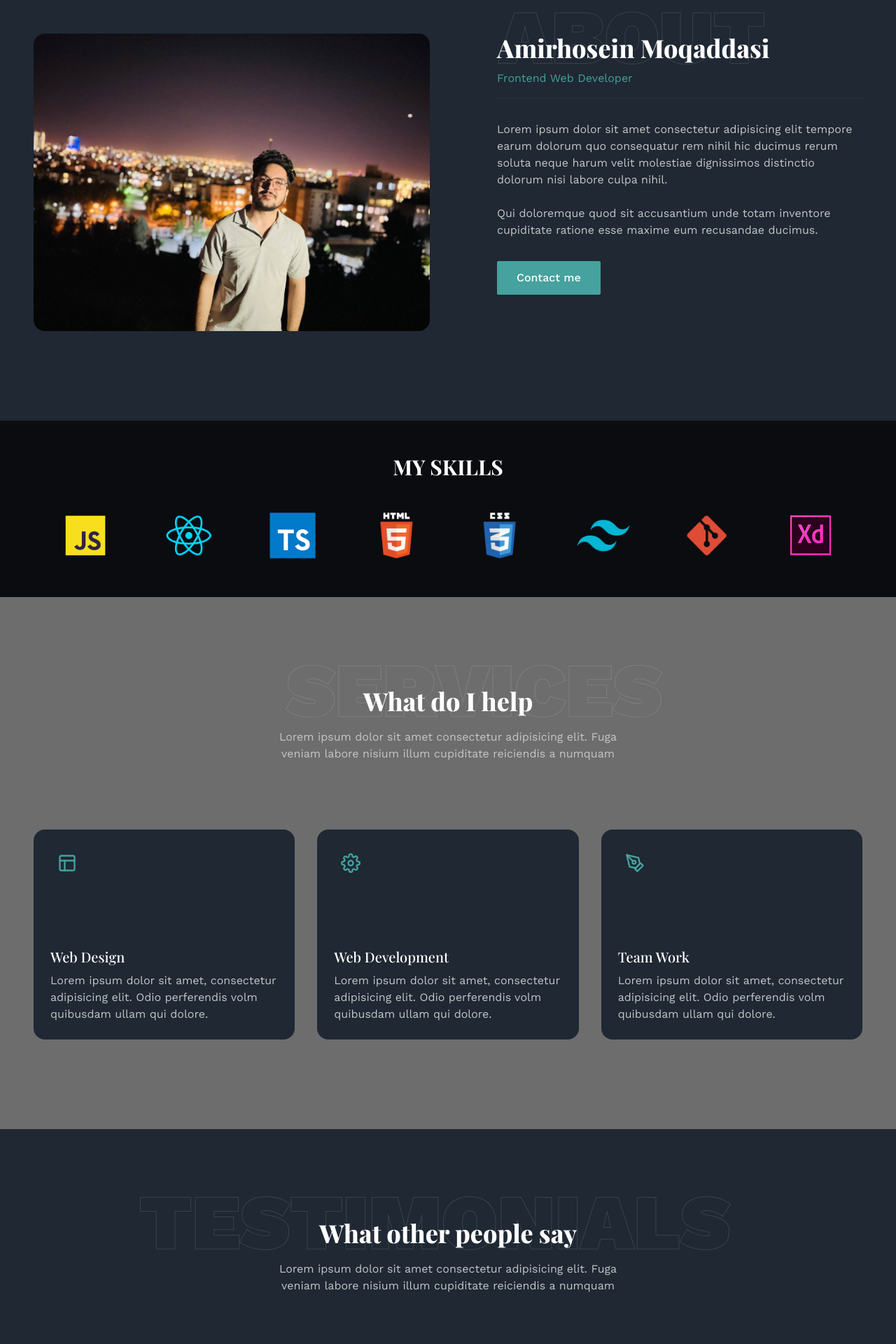
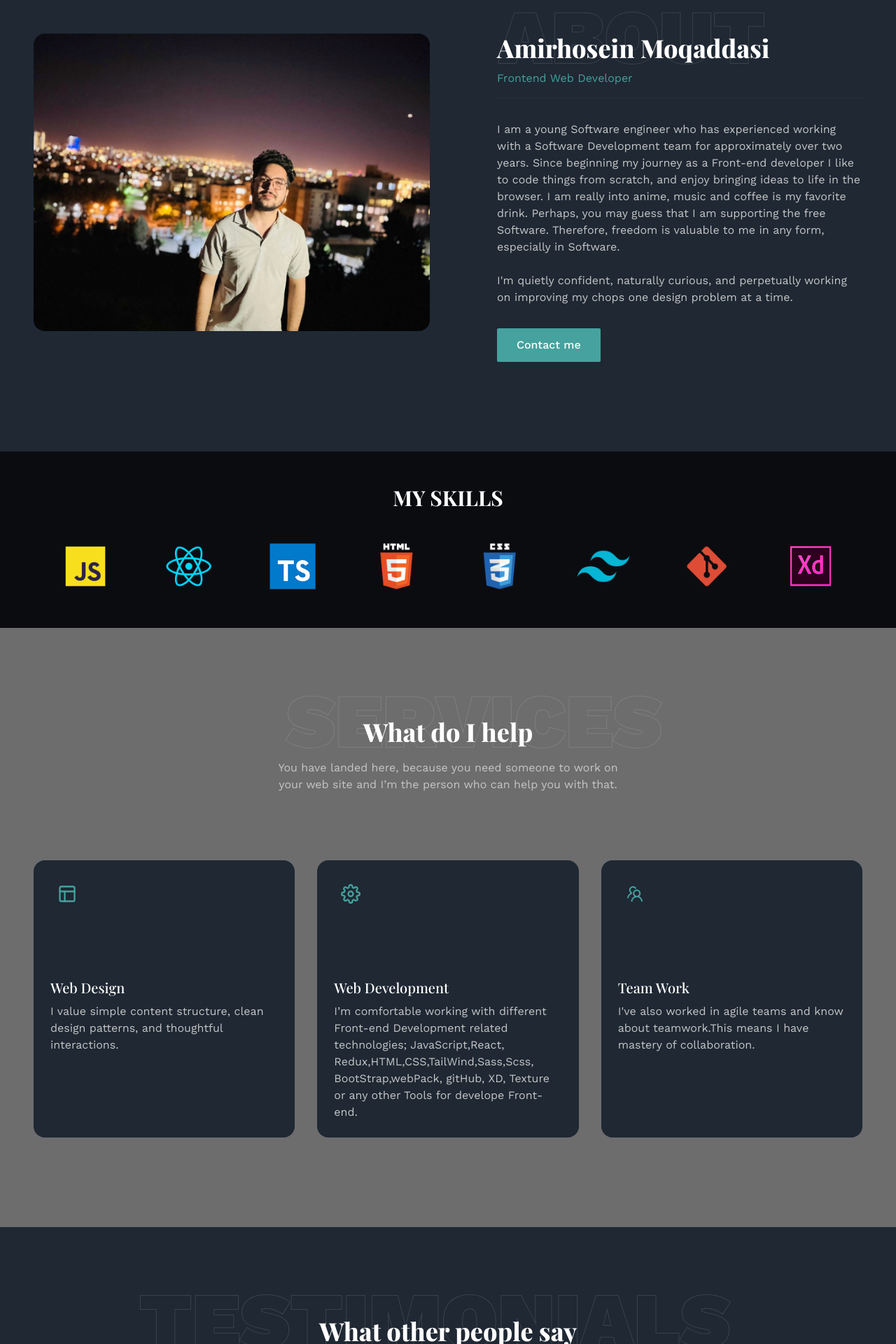
Before and after one commit to Moqaddasi/Portfolio, a React (Create React App) app: page / in a window 1280 px wide. Shown: the part 880-2800 px from the top of the page at 70% size. Built offline with nearby package versions, Linux system fonts and the light colour scheme; a web font is replaced by a local one.

Commit message:
Complete text of portfolio

```diff
--- a/src/components/About.js
+++ b/src/components/About.js
@@ -24,13 +24,16 @@ const About = () => {
               </p>
               <hr className='mb-8 opacity-5' />
               <p className='mb-8'>
-                Lorem ipsum dolor sit amet consectetur adipisicing elit tempore
-                earum dolorum quo consequatur rem nihil hic ducimus rerum soluta
-                neque harum velit molestiae dignissimos distinctio dolorum nisi
-                labore culpa nihil. <br />
+                I am a young Software engineer who has experienced working with
+                a Software Development team for approximately over two years.
+                Since beginning my journey as a Front-end developer
+                I like to code things from scratch, and enjoy bringing ideas to life in the browser.
+                I am really into anime,
+                music and coffee is my favorite drink. Perhaps, you may guess that I am supporting the free Software.
+                Therefore, freedom is valuable to me in any form, especially in Software.
                 <br />
-                Qui doloremque quod sit accusantium unde totam inventore
-                cupiditate ratione esse maxime eum recusandae ducimus.
+                <br />
+                I'm quietly confident, naturally curious, and perpetually working on improving my chops one design problem at a time.
               </p>
             </div>
             <Link to='contact'
--- a/src/components/Contact.js
+++ b/src/components/Contact.js
@@ -19,8 +19,8 @@ const Contact = () => {
             Contact me
           </h2>
           <p className='subtitle'>
-            Lorem ipsum dolor sit amet consectetur adipisicing elit. Fuga veniam
-            labore nisium illum cupiditate reiciendis a numquam
+            Interested in working together? We should queue up a time to chat. I’ll buy the coffee.
+
           </p>
         </div>
         <div
@@ -44,24 +44,7 @@ const Contact = () => {
                 </div>
               );
             })}
-            <h4 className='uppercase'>Socials</h4>
-            <div className='flex flex-row gap-x-4' >
-              <div className='text-accent rounded-sm w-14 h-14 flex items-start justify-center mt-2 mb-4 lg:mb-0 text-2xl hover:text-white'>
-                <a href='https://github.com/amirhoseinmoqaddasi/'>
-                  <FiGithub />
-                </a>
-              </div>
-              <div className='text-accent rounded-sm w-14 h-14 flex items-start justify-center mt-2 mb-4 lg:mb-0 text-2xl hover:text-white'>
-                <a href='https://www.linkedin.com/in/amirhosein-moqaddasi/'>
-                  <FiLinkedin />
-                </a>
-              </div>
-              <div className='text-accent rounded-sm w-14 h-14 flex items-start justify-center mt-2 mb-4 lg:mb-0 text-2xl hover:text-white'>
-                <a href='https://twitter.com/Ah_moqaddasi'>
-                  <FiTwitter />
-                </a>
-              </div>
-            </div>
+
           </div>
           <form action="https://formsubmit.co/amirhoseinmoghaddasi11@gmail.com" method="POST"
             className='space-y-8 w-full max-w-[780px]'
--- a/src/components/Footer.js
+++ b/src/components/Footer.js
@@ -12,7 +12,7 @@ const Footer = () => {
             {social.map((item, index) => {
               const { href, icon } = item;
               return (
-                <a className='text-accent text-base' href={href} key={index}>
+                <a className='text-white text-2xl text ' href={href} key={index}>
                   {icon}
                 </a>
               );
--- a/src/components/Hero.js
+++ b/src/components/Hero.js
@@ -20,8 +20,7 @@ const Hero = () => {
               I'm FrontEnd <br /> Web Developer.
             </h1>
             <p className='pt-4 pb-8 md:pt-6 md:pb-12 max-w-[480px] text-lg text-center lg:text-left'>
-              Lorem ipsum dolor sit amet consectetur adipisicing illo ad labore
-              dolor elit.
+              I design and code beautifully simple things, and I love what I do.
             </p>
             <a download href={Resume} className='btn btn-md bg-accent hover:bg-secondary-hover md:btn-lg transition-all hover:cursor-pointer' >
               My Resume {< FiDownload />}
--- a/src/components/Services.js
+++ b/src/components/Services.js
@@ -12,8 +12,9 @@ const Services = () => {
             What do I help
           </h2>
           <p className='subtitle'>
-            Lorem ipsum dolor sit amet consectetur adipisicing elit. Fuga veniam
-            labore nisium illum cupiditate reiciendis a numquam
+            You have landed here, because you need someone to work on your web site and
+            I’m the person who can help you with that.
+
           </p>
         </div>
         <div className='grid lg:grid-cols-3 gap-8'>
--- a/src/components/Testimonials.js
+++ b/src/components/Testimonials.js
@@ -13,8 +13,7 @@ const Testimonials = () => {
             What other people say
           </h2>
           <p className='subtitle'>
-            Lorem ipsum dolor sit amet consectetur adipisicing elit. Fuga veniam
-            labore nisium illum cupiditate reiciendis a numquam
+            People I've worked with have said some nice things...
           </p>
         </div>
         <TestiSlider />
--- a/src/data.js
+++ b/src/data.js
@@ -3,11 +3,11 @@ import {
   FiGithub,
   FiLayout,
   FiSettings,
-  FiPenTool,
   FiMail,
   FiLinkedin,
   FiTwitter,
 } from 'react-icons/fi';
+import { AiOutlineTeam } from 'react-icons/ai'
 
 // companies icons
 import FreelancerBrandIcon from './assets/img/brands/freelancer.png';
@@ -199,19 +199,19 @@ export const services = [
     icon: <FiLayout />,
     name: 'Web Design',
     description:
-      'Lorem ipsum dolor sit amet, consectetur adipisicing elit. Odio perferendis volm quibusdam ullam qui dolore.',
+      'I value simple content structure, clean design patterns, and thoughtful interactions.',
   },
   {
     icon: <FiSettings />,
     name: 'Web Development',
     description:
-      'Lorem ipsum dolor sit amet, consectetur adipisicing elit. Odio perferendis volm quibusdam ullam qui dolore.',
+      'I’m comfortable working with different Front-end Development related technologies; JavaScript,React, Redux,HTML,CSS,TailWind,Sass,Scss, BootStrap,webPack, gitHub, XD, Texture or any other Tools for develope Front-end.',
   },
   {
-    icon: <FiPenTool />,
+    icon: <AiOutlineTeam />,
     name: 'Team Work',
     description:
-      'Lorem ipsum dolor sit amet, consectetur adipisicing elit. Odio perferendis volm quibusdam ullam qui dolore.',
+      `I've also worked in agile teams and know about teamwork.This means I have mastery of collaboration.`,
   },
   // {
   //   icon: <FiTag />,
@@ -237,20 +237,20 @@ export const testimonials = [
     authorName: 'Olivia Doe',
     authorPosition: 'Head of Design, Google',
   },
-  {
-    authorImg: TestiImage3,
-    authorText:
-      'Love the simplicity of the service and the prompt customer support. We can’t imagine working without it.',
-    authorName: 'Olivia Doe',
-    authorPosition: 'Head of Design, Google',
-  },
-  {
-    authorImg: TestiImage3,
-    authorText:
-      'Love the simplicity of the service and the prompt customer support. We can’t imagine working without it.',
-    authorName: 'Olivia Doe',
-    authorPosition: 'Head of Design, Google',
-  },
+  // {
+  //   authorImg: TestiImage3,
+  //   authorText:
+  //     'Love the simplicity of the service and the prompt customer support. We can’t imagine working without it.',
+  //   authorName: 'Olivia Doe',
+  //   authorPosition: 'Head of Design, Google',
+  // },
+  // {
+  //   authorImg: TestiImage3,
+  //   authorText:
+  //     'Love the simplicity of the service and the prompt customer support. We can’t imagine working without it.',
+  //   authorName: 'Olivia Doe',
+  //   authorPosition: 'Head of Design, Google',
+  // },
 ];
 
 // contact
```
Also changed, not shown: src/assets/img/MeAbout.jpeg.
